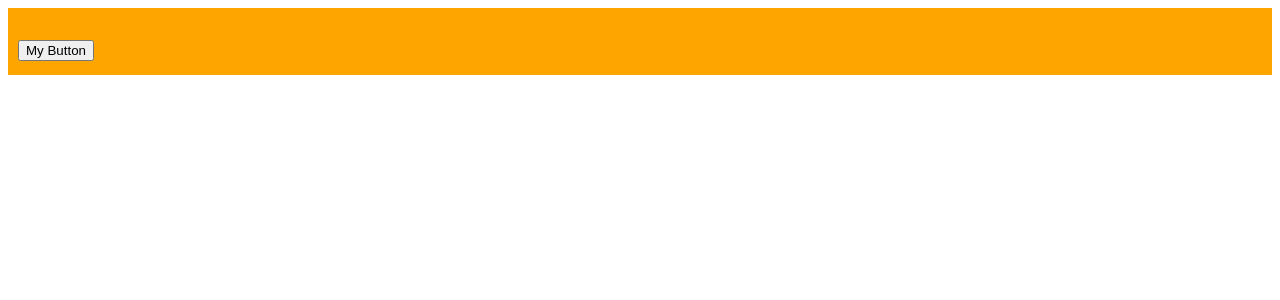
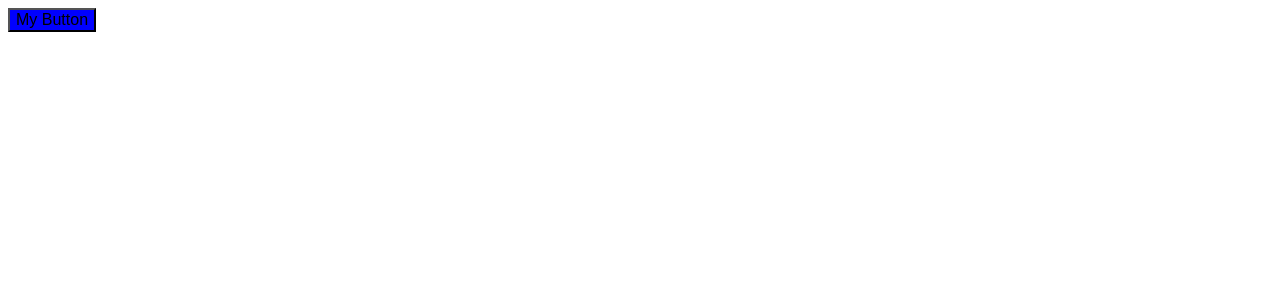
Before and after one commit to Prakhar896/TSCrashCourse, a React (Create React App) app: page / in a window 1280 px wide. Shown: the top 300 px of the page. Built offline with nearby package versions, Linux system fonts and the light colour scheme.

Commit message:
structuring props as specified style types

```diff
--- a/src/App.tsx
+++ b/src/App.tsx
@@ -4,7 +4,11 @@ import MyButton from './components/mybutton';
 
 function App() {
     return (
-        <MyButton backgroundColour='orange' fontSize={40} padding={[10, 10, 10, 10]} />
+        <MyButton style={{
+            backgroundColor: 'blue',
+            fontSize: 16,
+            textColor: 'blue'
+        }} />
     );
 }
 
--- a/src/components/mybutton.tsx
+++ b/src/components/mybutton.tsx
@@ -1,21 +1,16 @@
 import React from 'react'
 
-type Color = "red" | "blue" | "orange"
-
 type ButtonProps = {
-    backgroundColour: Color,
-    fontSize?: number,
-    padding: [number, number, number, number]
+    style: {
+        backgroundColor: string;
+        fontSize: number;
+        textColor: string;
+    }
 }
 
-function MyButton(
-    { backgroundColour, fontSize=40, padding }:
-    ButtonProps
-) {
+function MyButton({ style }: ButtonProps) {
     return (
-        <div style={{ backgroundColor: backgroundColour, fontSize: fontSize, padding: padding.join('px ') + 'px' }}>
-            <button>My Button</button>
-        </div>
+        <button style={style}>My Button</button>
     )
 }
 
```
